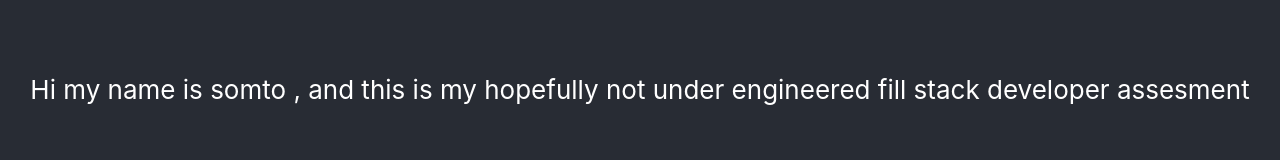
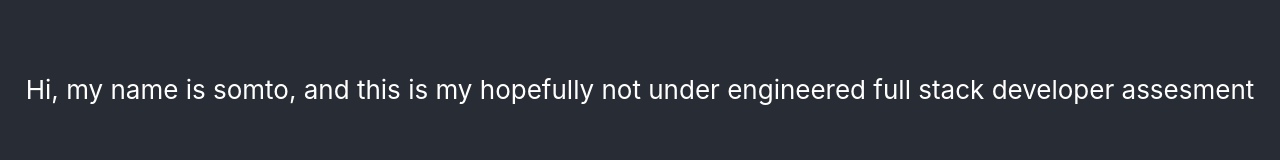
Before and after one commit to virgincodes/yobetui, a React (Create React App) app: page / in a window 1280 px wide. Shown: the part 228-388 px from the top of the page. Built offline with nearby package versions, Linux system fonts and the light colour scheme.

Commit message:
fixed spelling error

```diff
--- a/src/components/main/index.js
+++ b/src/components/main/index.js
@@ -7,7 +7,7 @@ import Nav from 'react-bootstrap/Nav'
 export default function index() {
     return (
         <div className={style.app}>
-            <p>Hi my name is somto , and this is my hopefully not under engineered fill stack developer assesment </p> <br />
+            <p>Hi, my name is somto, and this is my hopefully not under engineered full stack developer assesment </p> <br />
             <p> Click on the buttons below to take you to the pages</p>
 
             <Nav >
```
